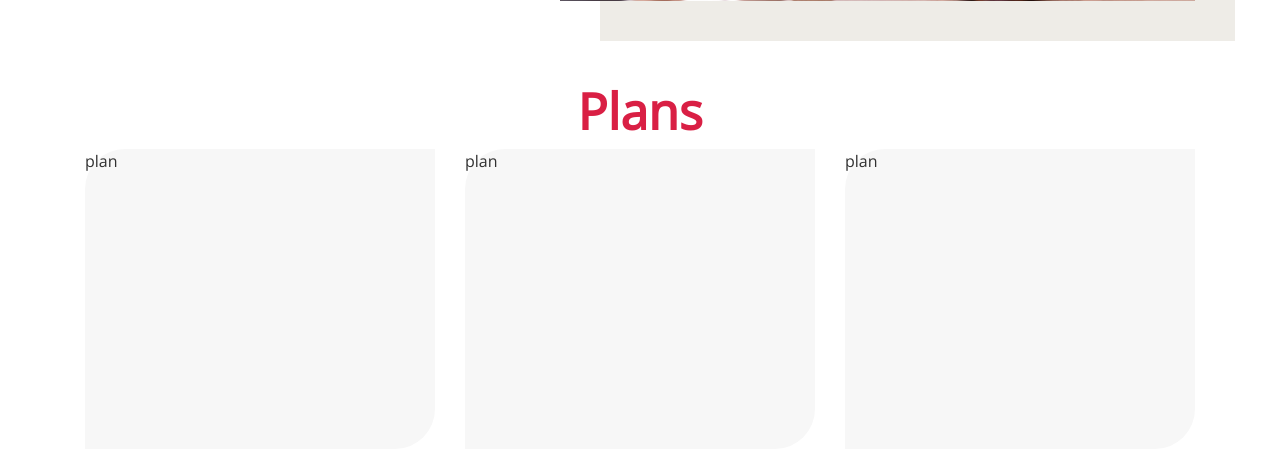
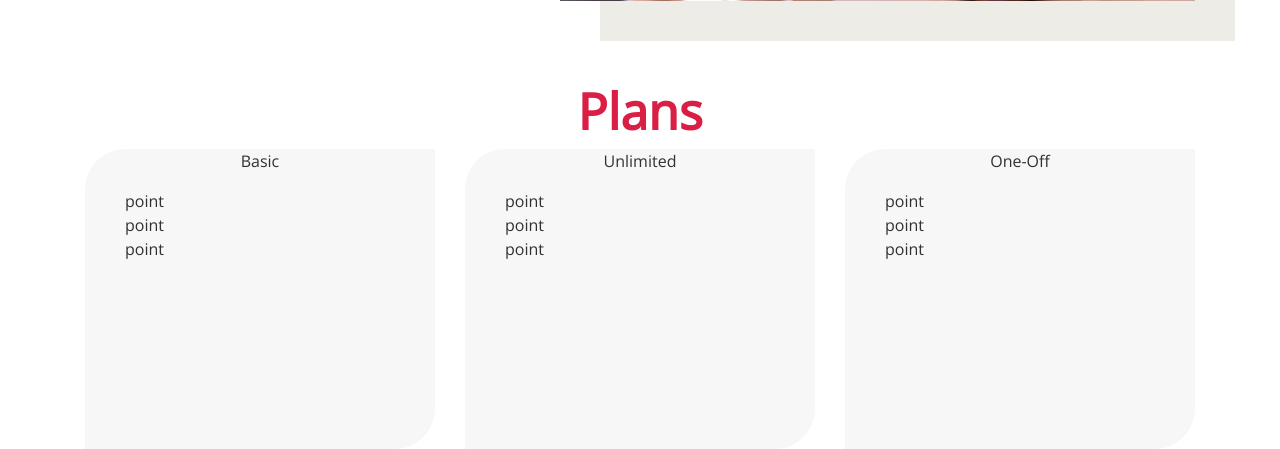
Before and after one commit to daisybutler/Workbench-project04, a Django app: template home/templates/home/index.html in a window 1280 px wide. Shown: the part 532-981 px from the top of the page. Run offline with Django 3.2, Linux system fonts and the light colour scheme; the template is opened without the code that fills it, so the values that code supplies are empty; some libraries are stand-ins or nearby versions.

Commit message:
Added ul for plan feature points.

```diff
--- a/home/templates/home/index.html
+++ b/home/templates/home/index.html
@@ -24,20 +24,59 @@
         </div>
     </div>
     <div id="homepage-plans-container" class="container">
-        <div class="row">
-            <div class="col-12 text-center">
+        <div class="row text-center">
+            <div class="col-12">
                 <h2>Plans</h2>
             </div>
         </div>
         <div class="row">
-            <div class="col-12 col-md-4">
-                <div class="homepage-plan">plan</div>
+            <div class="col-12 col-md-4 text-center">
+                <div class="homepage-plan">
+                    <p>Basic</p>
+                    <ul>
+                        <li class="plan-features-homepage">
+                            point
+                        </li>
+                        <li class="plan-features-homepage">
+                            point
+                        </li>
+                        <li class="plan-features-homepage">
+                            point
+                        </li>
+                    </ul>
+                </div>
             </div>
-            <div class="col-12 col-md-4">
-                <div class="homepage-plan">plan</div>
+            <div class="col-12 col-md-4 text-center">
+                <div class="homepage-plan">
+                    <p>Unlimited</p>
+                    <ul>
+                        <li class="plan-features-homepage">
+                            point
+                        </li>
+                        <li class="plan-features-homepage">
+                            point
+                        </li>
+                        <li class="plan-features-homepage">
+                            point
+                        </li>
+                    </ul>
+                </div>
             </div>
-            <div class="col-12 col-md-4">
-                <div class="homepage-plan">plan</div>
+            <div class="col-12 col-md-4 text-center">
+                <div class="homepage-plan">
+                    <p>One-Off</p>
+                    <ul>
+                        <li class="plan-features-homepage">
+                            point
+                        </li>
+                        <li class="plan-features-homepage">
+                            point
+                        </li>
+                        <li class="plan-features-homepage">
+                            point
+                        </li>
+                    </ul>
+                </div>
             </div>
         </div>
     </div>
--- a/static/css/base.css
+++ b/static/css/base.css
@@ -76,6 +76,11 @@ p, a {
     height: 300px;
 }
 
+.plan-features-homepage {
+    text-align: left;
+    list-style: none;
+}
+
 
 /* --------------------------------------------------- MEDIA QUERIES */
 
```
